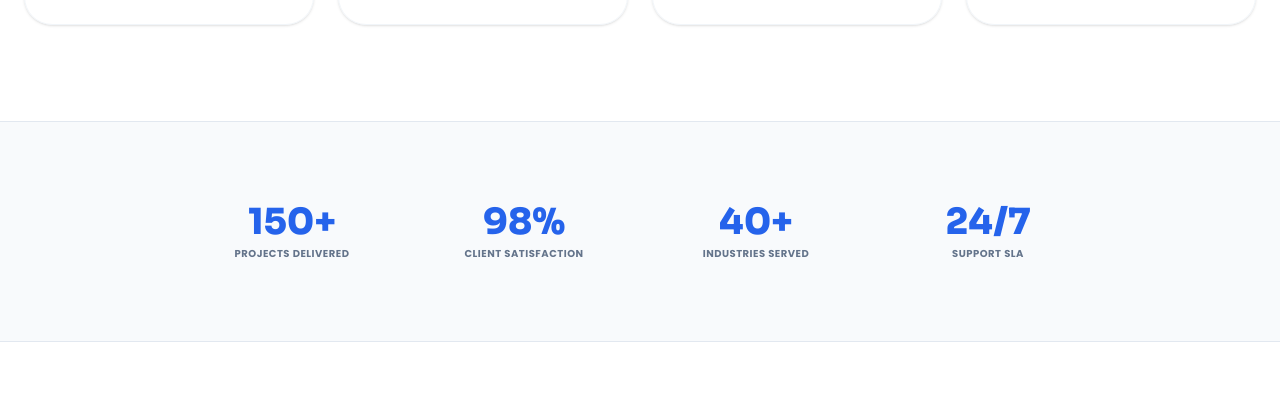
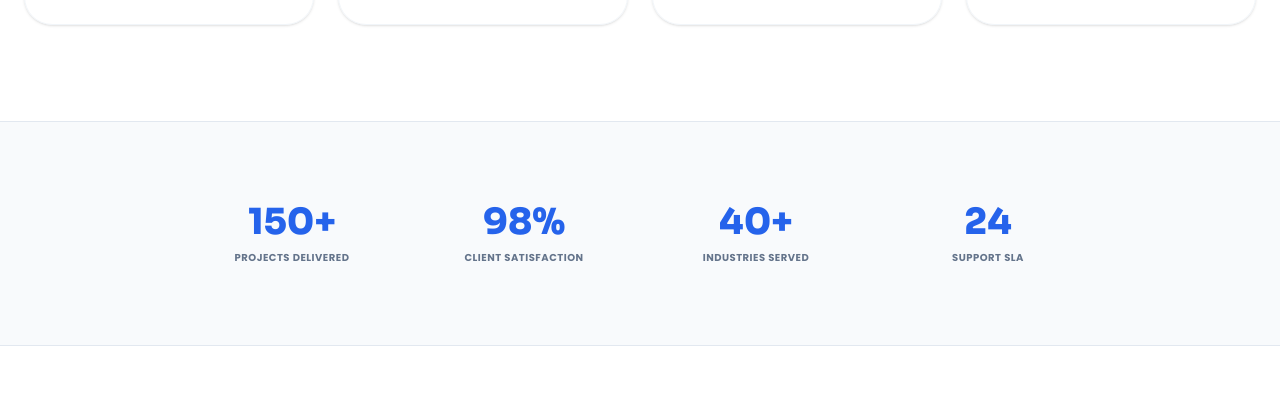
Before and after one commit to ravinder-yad/RAHIMAX, a React (Vite) app: page /about in a window 1280 px wide. Shown: the part 6792-7188 px from the top of the page. Built offline with nearby package versions, Linux system fonts and the light colour scheme.

Commit message:
Add custom requestAnimationFrame Counter component to Achievements stats segment on About page

```diff
--- a/src/pages/About/About.jsx
+++ b/src/pages/About/About.jsx
@@ -693,25 +693,46 @@ const About = () => {
         </div>
       </section>
 
-      {/* 🏆 10. Achievements Counters */}
-      <section className="py-20 bg-bg-light dark:bg-slate-950 px-6 border-b border-border-light dark:border-zinc-800">
+      {/* 🏆 10. Achievements Counters with Dynamic Count Animation */}
+      <section className="py-20 bg-bg-light dark:bg-slate-950 px-6 border-b border-border-light dark:border-zinc-800 relative">
         <div className="max-w-4xl mx-auto grid grid-cols-2 md:grid-cols-4 gap-8 text-center">
+
           <div>
-            <span className="font-heading font-black text-3xl lg:text-4xl text-secondary dark:text-transparent dark:bg-clip-text dark:bg-gradient-to-r dark:from-blue-400 dark:to-indigo-400 block">150+</span>
-            <span className="text-[10px] text-text-gray dark:text-zinc-400 font-bold uppercase tracking-wider block mt-1">Projects Delivered</span>
+            <span className="font-heading font-black text-3xl lg:text-4xl text-secondary dark:text-transparent dark:bg-clip-text dark:bg-gradient-to-r dark:from-blue-400 dark:to-indigo-400 block">
+              <Counter end="150" suffix="+" />
+            </span>
+            <span className="text-[10px] text-text-gray dark:text-zinc-400 font-bold uppercase tracking-wider block mt-2">
+              Projects Delivered
+            </span>
           </div>
+
           <div>
-            <span className="font-heading font-black text-3xl lg:text-4xl text-secondary dark:text-transparent dark:bg-clip-text dark:bg-gradient-to-r dark:from-indigo-400 dark:to-purple-400 block">98%</span>
-            <span className="text-[10px] text-text-gray dark:text-zinc-400 font-bold uppercase tracking-wider block mt-1">Client Satisfaction</span>
+            <span className="font-heading font-black text-3xl lg:text-4xl text-secondary dark:text-transparent dark:bg-clip-text dark:bg-gradient-to-r dark:from-indigo-400 dark:to-purple-400 block">
+              <Counter end="98" suffix="%" />
+            </span>
+            <span className="text-[10px] text-text-gray dark:text-zinc-400 font-bold uppercase tracking-wider block mt-2">
+              Client Satisfaction
+            </span>
           </div>
+
           <div>
-            <span className="font-heading font-black text-3xl lg:text-4xl text-secondary dark:text-transparent dark:bg-clip-text dark:bg-gradient-to-r dark:from-purple-400 dark:to-pink-400 block">40+</span>
-            <span className="text-[10px] text-text-gray dark:text-zinc-400 font-bold uppercase tracking-wider block mt-1">Industries Served</span>
+            <span className="font-heading font-black text-3xl lg:text-4xl text-secondary dark:text-transparent dark:bg-clip-text dark:bg-gradient-to-r dark:from-purple-400 dark:to-pink-400 block">
+              <Counter end="40" suffix="+" />
+            </span>
+            <span className="text-[10px] text-text-gray dark:text-zinc-400 font-bold uppercase tracking-wider block mt-2">
+              Industries Served
+            </span>
           </div>
+
           <div>
-            <span className="font-heading font-black text-3xl lg:text-4xl text-secondary dark:text-transparent dark:bg-clip-text dark:bg-gradient-to-r dark:from-pink-400 dark:to-blue-400 block">24/7</span>
-            <span className="text-[10px] text-text-gray dark:text-zinc-400 font-bold uppercase tracking-wider block mt-1">Support SLA</span>
+            <span className="font-heading font-black text-3xl lg:text-4xl text-secondary dark:text-transparent dark:bg-clip-text dark:bg-gradient-to-r dark:from-pink-400 dark:to-blue-400 block">
+              <Counter end="24/7" />
+            </span>
+            <span className="text-[10px] text-text-gray dark:text-zinc-400 font-bold uppercase tracking-wider block mt-2">
+              Support SLA
+            </span>
           </div>
+
         </div>
       </section>
 
@@ -856,4 +877,39 @@ const Linkedin = ({ className }) => (
   </svg>
 );
 
+// Custom Counter component for dynamic number ticking
+const Counter = ({ end, duration = 1500, suffix = "" }) => {
+  const [count, setCount] = useState(0);
+
+  useEffect(() => {
+    const target = parseInt(end, 10);
+    if (isNaN(target)) {
+      setCount(end);
+      return;
+    }
+
+    let startTimestamp = null;
+    const step = (timestamp) => {
+      if (!startTimestamp) startTimestamp = timestamp;
+      const progress = Math.min((timestamp - startTimestamp) / duration, 1);
+      const currentCount = Math.floor(progress * target);
+      setCount(currentCount);
+      if (progress < 1) {
+        window.requestAnimationFrame(step);
+      } else {
+        setCount(target);
+      }
+    };
+    window.requestAnimationFrame(step);
+  }, [end, duration]);
+
+  const isNumeric = !isNaN(parseInt(end, 10)) && /^[0-9]+$/.test(end.toString().replace(/[^0-9]/g, ''));
+  return (
+    <span>
+      {isNumeric ? count : end}
+      {suffix}
+    </span>
+  );
+};
+
 export default About;
```
